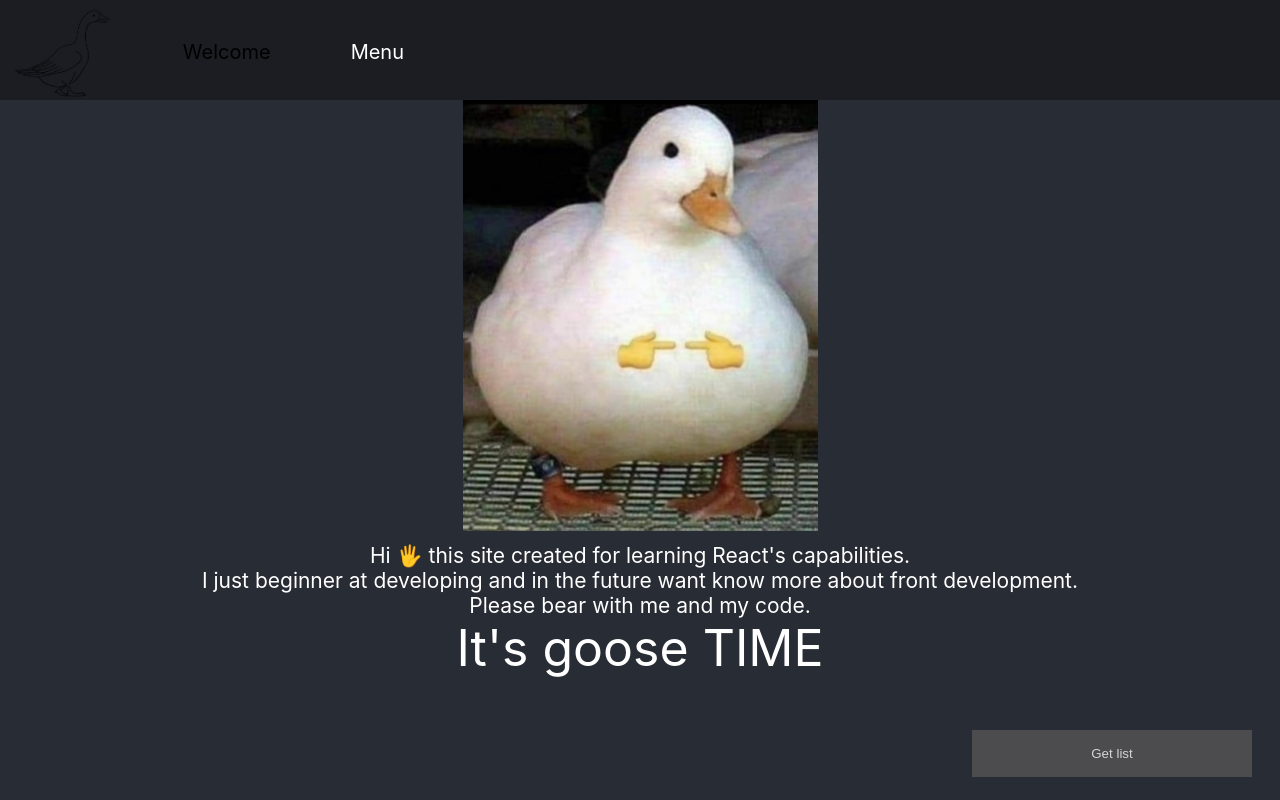
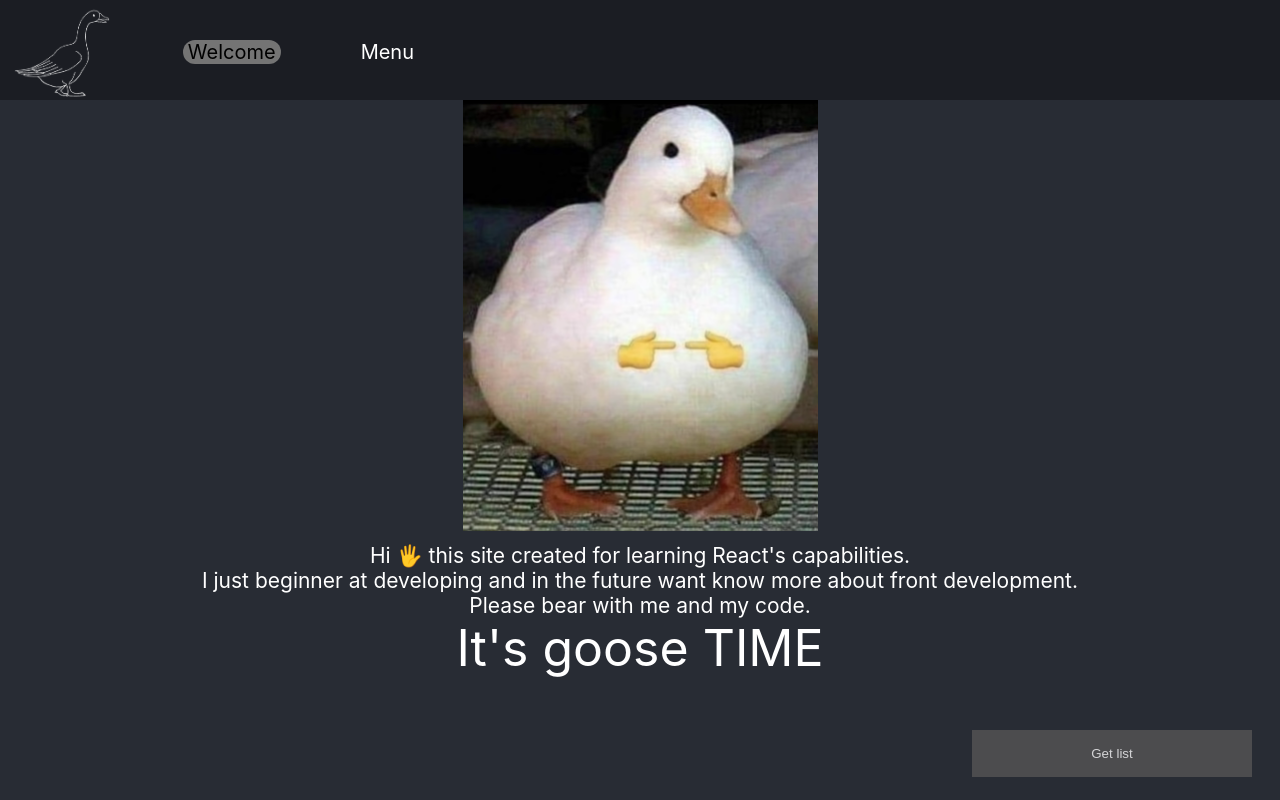
Before and after one commit to GoSSy4691/React-app_e-shop_GoSSy.link, a React (Create React App) app: page / in a window 1280 px wide. Built offline with nearby package versions, Linux system fonts and the light colour scheme.

Commit message:
feat: add border text / change img color in footer

```diff
--- a/src/mainPage/header/header.css
+++ b/src/mainPage/header/header.css
@@ -21,4 +21,8 @@
 
 .textActive {
     color: black;
+    background: #747474;
+    border-radius: 25px;
+    padding-left: 5px;
+    padding-right: 5px;
 }
--- a/src/mainPage/header/logoGoose/gooses.css
+++ b/src/mainPage/header/logoGoose/gooses.css
@@ -1,6 +1,7 @@
 .mainGoose_view {
     height: 100px;
     cursor: url("https://cdn.custom-cursor.com/db/4129/32/arrow2402.png"), auto;
+    filter: invert(1);
 }
 
 .lasers_view {
```
